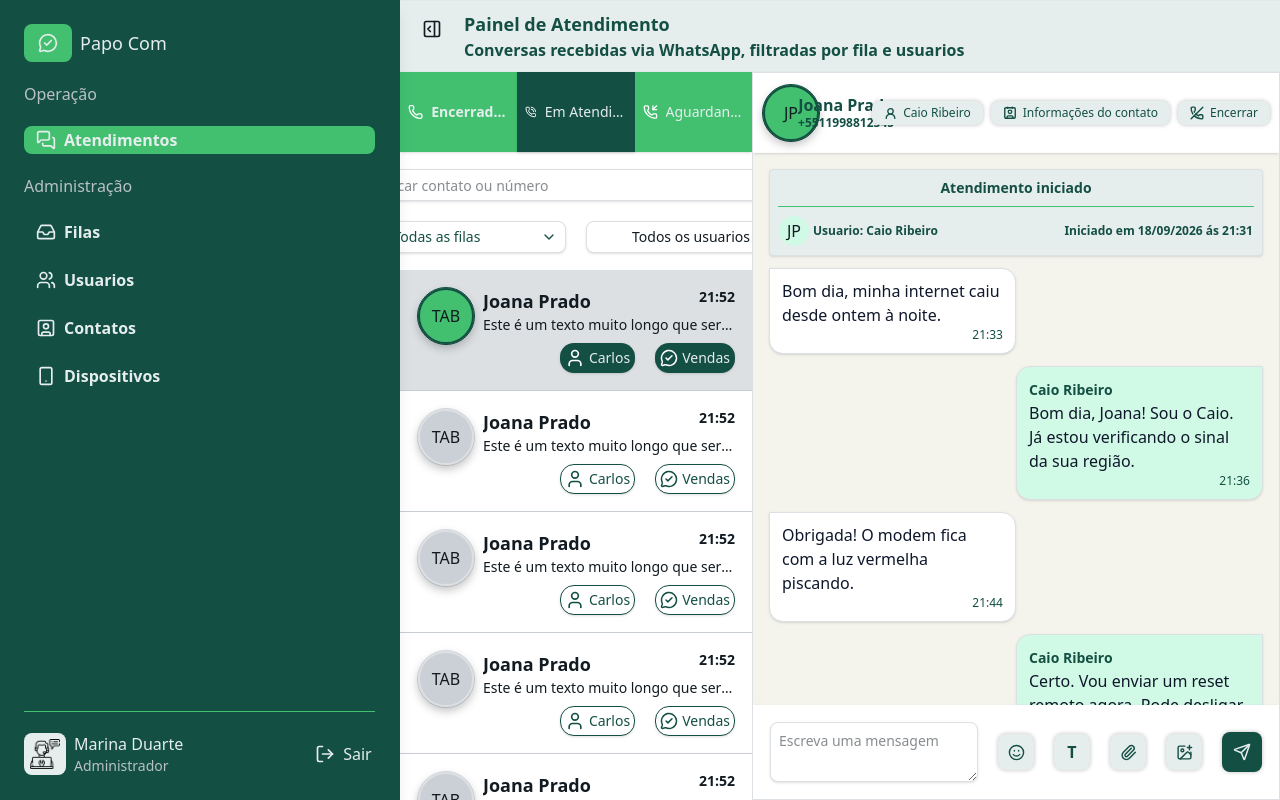
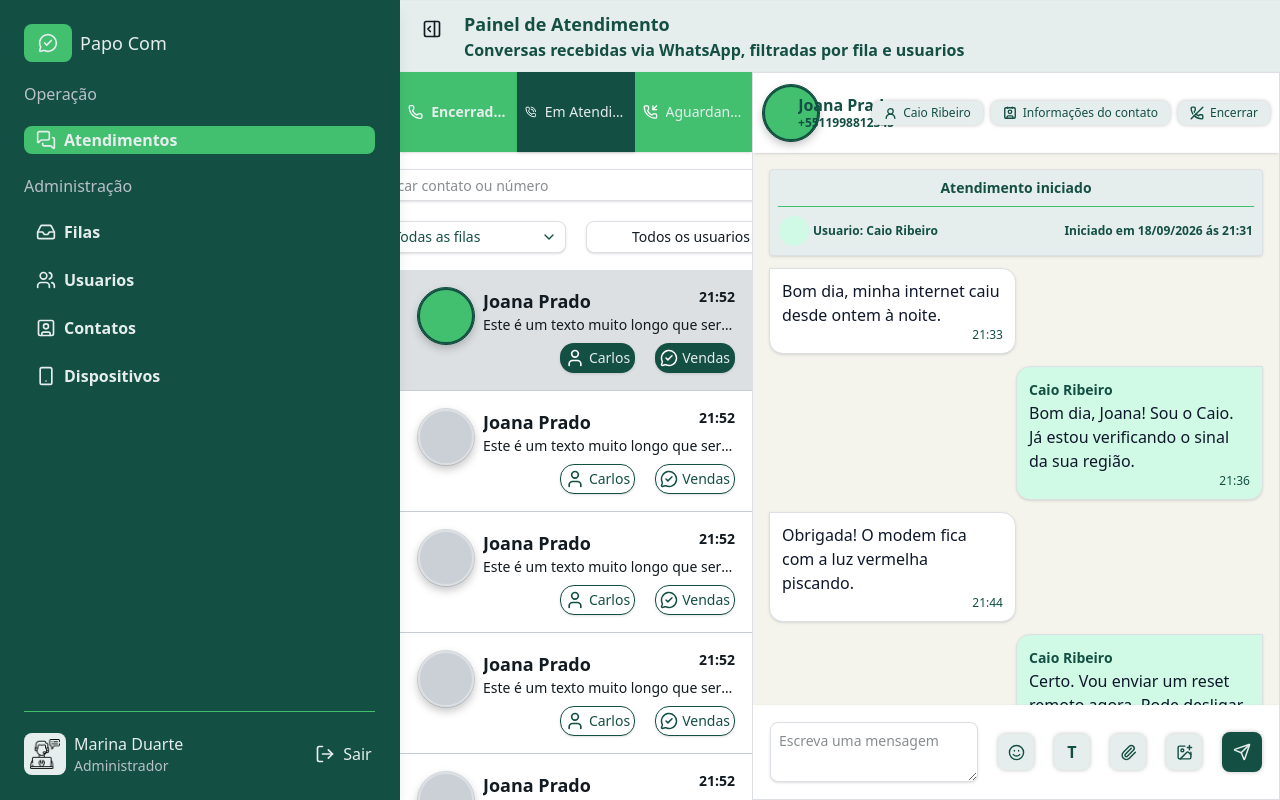
Before and after one commit to lucas-Coelho-Lucinda/PapoCom, a React (Vite) app: page /Atendimentos in a window 1280 px wide. Built offline with nearby package versions, Linux system fonts and the light colour scheme.

Commit message:
fix: Ajusto no component de avatar para melhor experiencia.

```diff
--- a/src/components/avatar/index.tsx
+++ b/src/components/avatar/index.tsx
@@ -62,7 +62,7 @@ interface AvatarProps
     VariantProps<typeof wrapperVariants> {
   className?: string;
   src?: string;
-  photoOrText?: string;
+  textInfo?: string;
   isAdmin?: boolean;
   alt?: string;
   fit?: "cover" | "contain";
@@ -71,7 +71,7 @@ export const AvatarLib = ({
   className,
   shadow,
   isAdmin,
-  photoOrText,
+  textInfo,
   alt,
   fit,
   src,
@@ -105,7 +105,7 @@ export const AvatarLib = ({
               alt=""
             />
           )}
-          {photoOrText}
+          {textInfo}
         </AvatarPrimitive.Fallback>
       </AvatarPrimitive.Root>
     </div>
```
